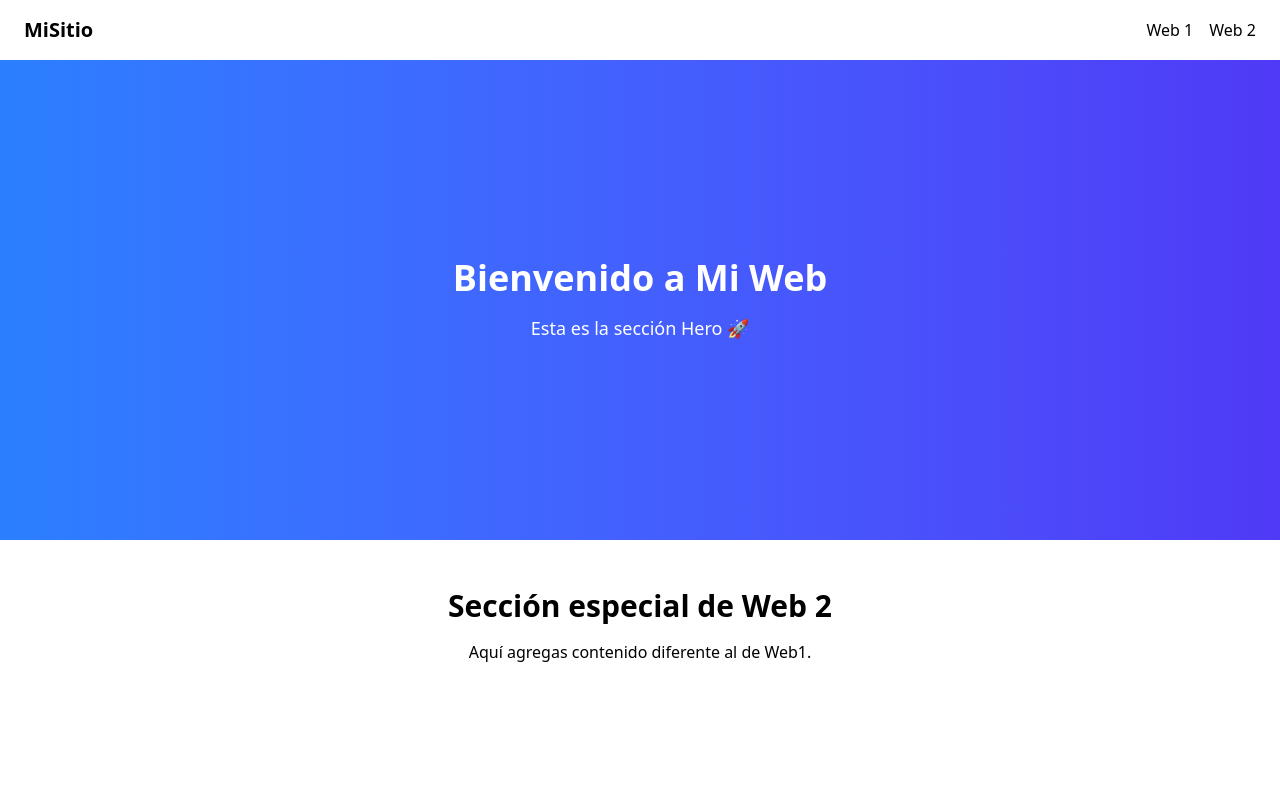
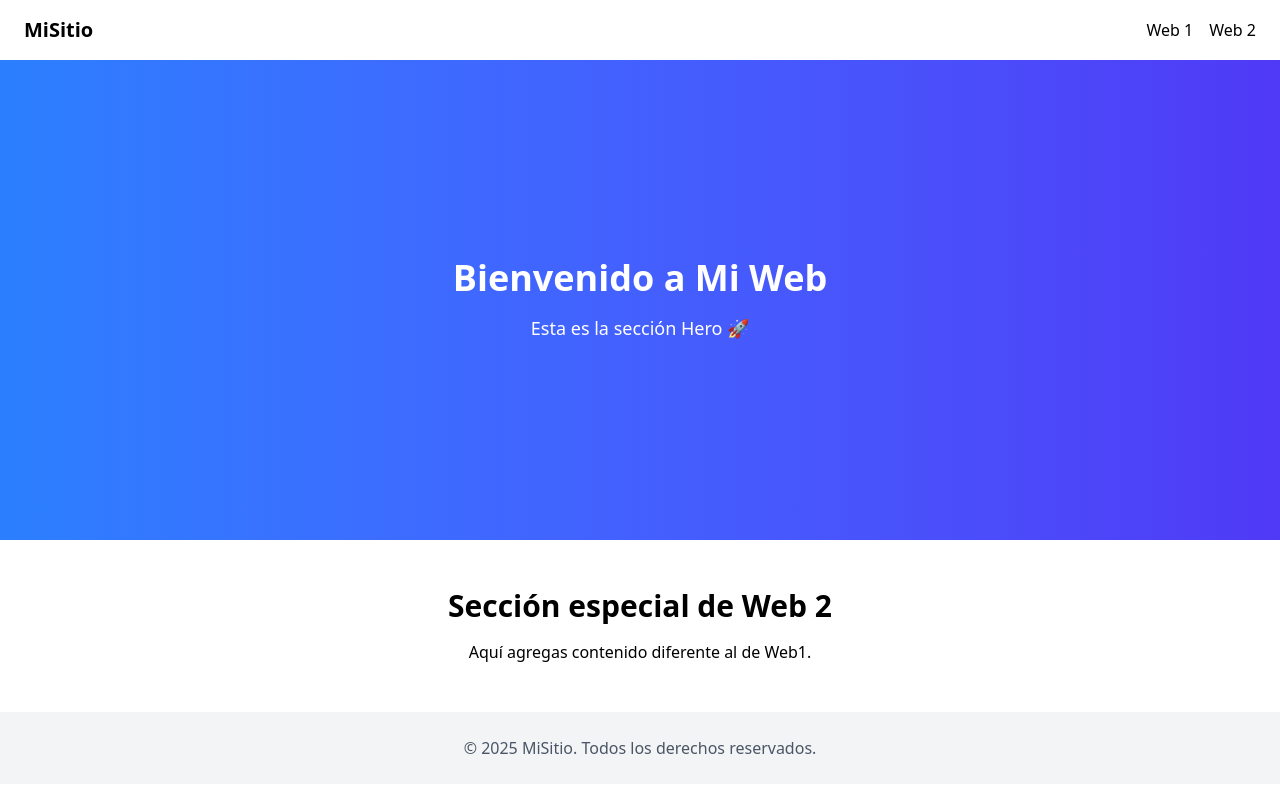
Before and after one commit to SoftiaNIC/agromaps_website, a React (Vite) app in the folder AGWEB/: page /web2 in a window 1280 px wide. Shown: the top 792 px of the page. Built offline with nearby package versions, Linux system fonts and the light colour scheme.

Commit message:
enrutamos el componente Footer

```diff
--- a/AGWEB/src/pages/web1.tsx
+++ b/AGWEB/src/pages/web1.tsx
@@ -1,6 +1,7 @@
 import Navbar from "../components/Navbar";
 import Hero from "../components/Hero";
 import About from "../components/About";
+import Footer from "../components/footer";
 
 
 export default function Web1() {
@@ -9,6 +10,7 @@ export default function Web1() {
             <Navbar />
             <Hero />
             <About />
+            <Footer />
         </>
     );
 }
--- a/AGWEB/src/pages/web2.tsx
+++ b/AGWEB/src/pages/web2.tsx
@@ -1,5 +1,6 @@
 import Navbar from "../components/Navbar";
 import Hero from "../components/Hero";
+import Footer from "../components/footer";
 
 
 export default function Web2() {
@@ -11,6 +12,7 @@ export default function Web2() {
                 <h2 className="text-3xl font-bold mb-4">Sección especial de Web 2</h2>
                 <p>Aquí agregas contenido diferente al de Web1.</p>
             </section>
+            <Footer />
         </>
     );
 }
```
